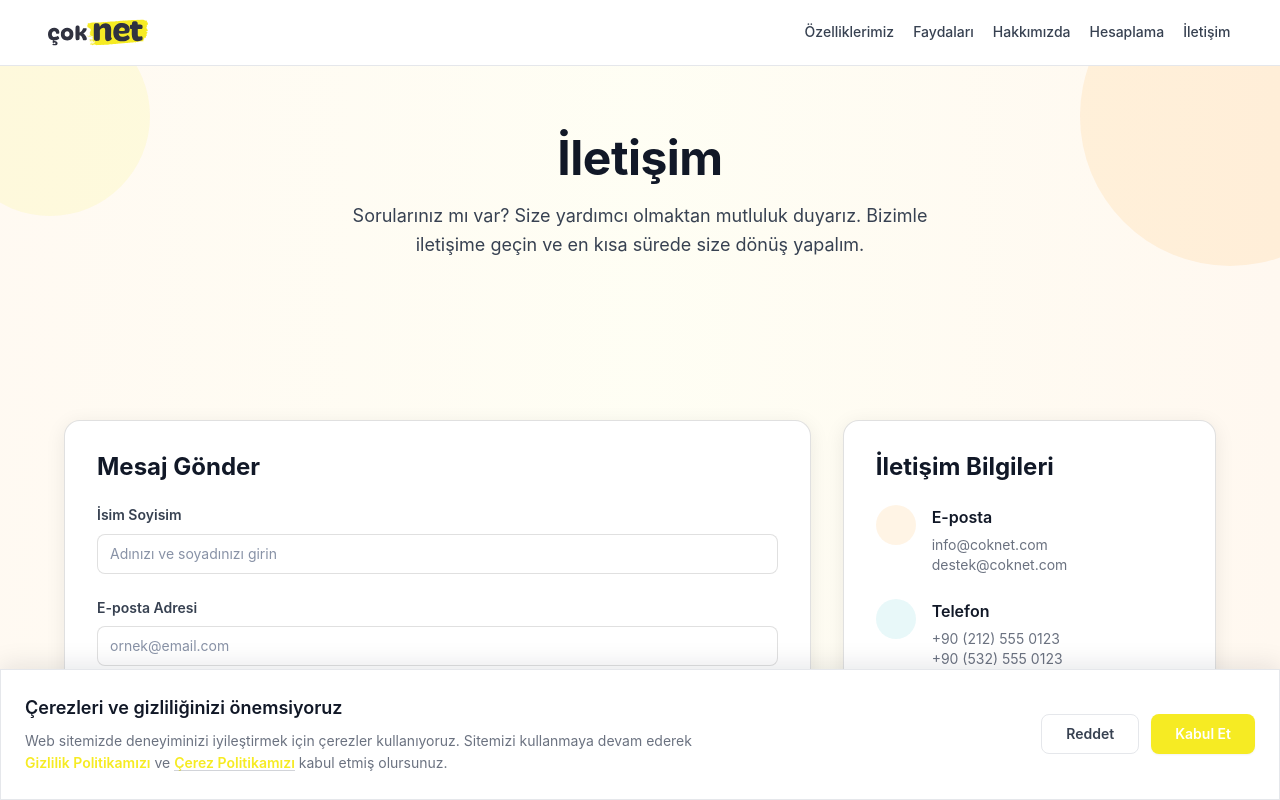
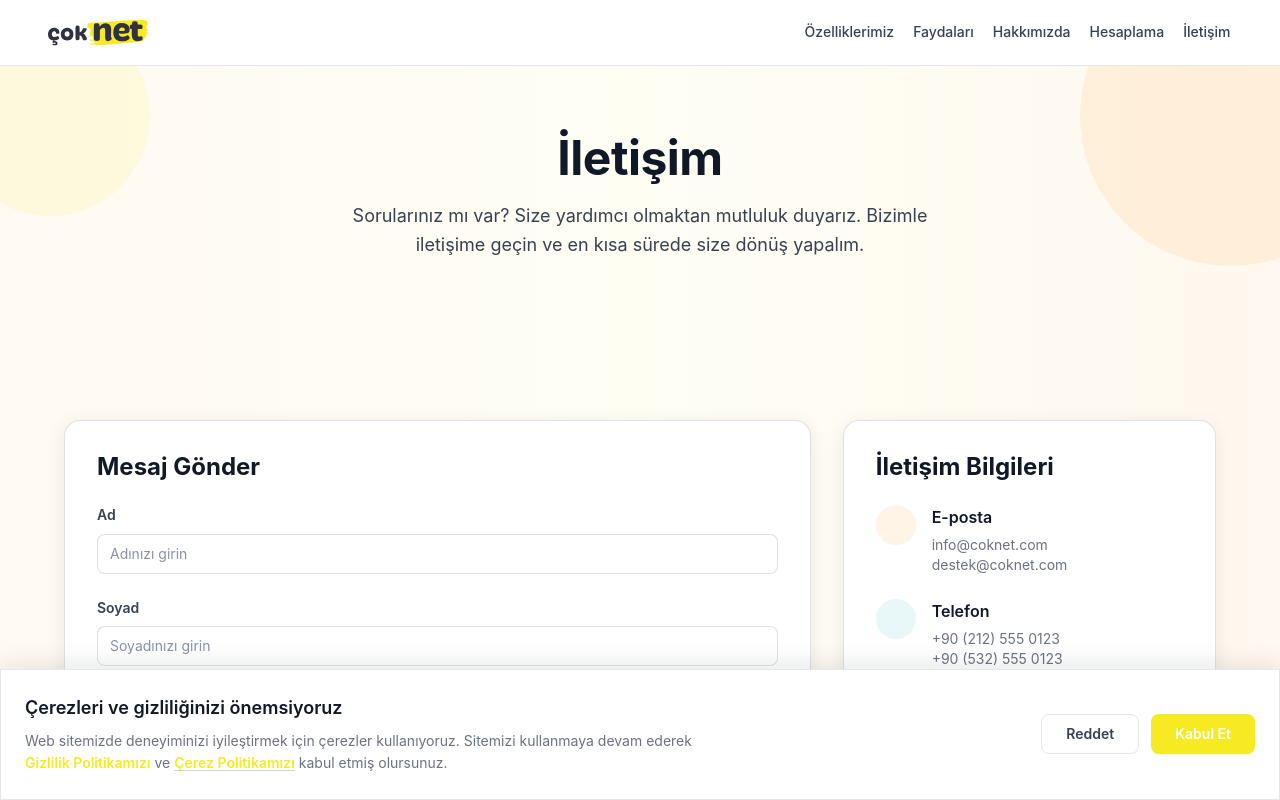
Before and after one commit to ekaradag14/coknet-next, a Next.js app: page /iletisim in a window 1280 px wide. Shown: the top 800 px of the page. Built offline with nearby package versions, Linux system fonts and the light colour scheme; some icons are missing.

Commit message:
iletisim page updated

```diff
--- a/app/iletisim/page.tsx
+++ b/app/iletisim/page.tsx
@@ -32,7 +32,8 @@ declare global {
 const ContactPage = () => {
   "use client";
   const [formData, setFormData] = useState({
-    name: "",
+    firstName: "",
+    lastName: "",
     email: "",
     subject: "",
     message: "",
@@ -317,13 +318,36 @@ const ContactPage = () => {
                         mb: 1,
                       }}
                     >
-                      İsim Soyisim
+                      Ad
                     </InputLabel>
                     <TextField
                       fullWidth
-                      placeholder="Adınızı ve soyadınızı girin"
-                      value={formData.name}
-                      onChange={handleInputChange("name")}
+                      placeholder="Adınızı girin"
+                      value={formData.firstName}
+                      onChange={handleInputChange("firstName")}
+                      sx={{
+                        "& .MuiOutlinedInput-root": {
+                          borderRadius: "8px",
+                        },
+                      }}
+                    />
+                  </Box>
+                  <Box>
+                    <InputLabel
+                      sx={{
+                        color: "#374151",
+                        fontWeight: 600,
+                        fontSize: "14px",
+                        mb: 1,
+                      }}
+                    >
+                      Soyad
+                    </InputLabel>
+                    <TextField
+                      fullWidth
+                      placeholder="Soyadınızı girin"
+                      value={formData.lastName}
+                      onChange={handleInputChange("lastName")}
                       sx={{
                         "& .MuiOutlinedInput-root": {
                           borderRadius: "8px",
```
